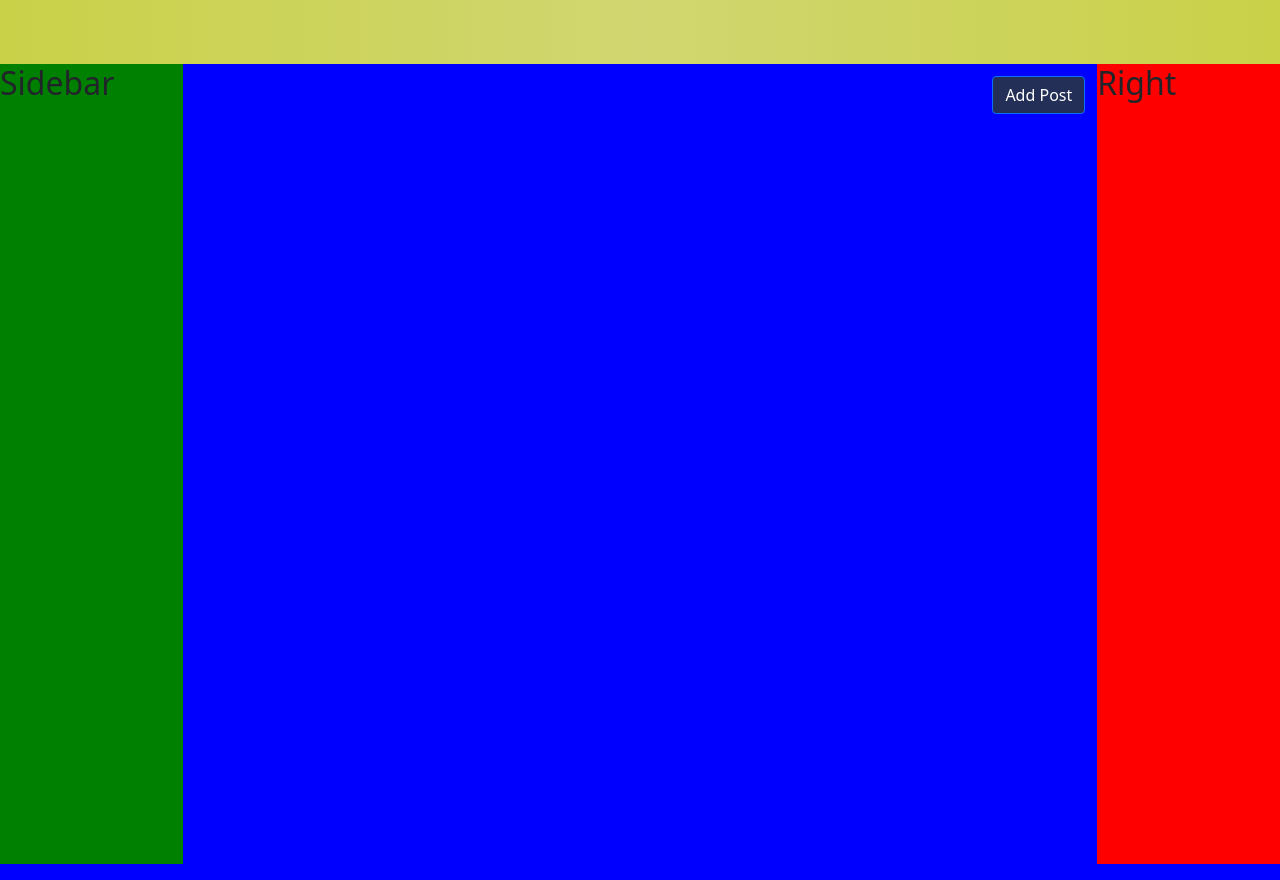
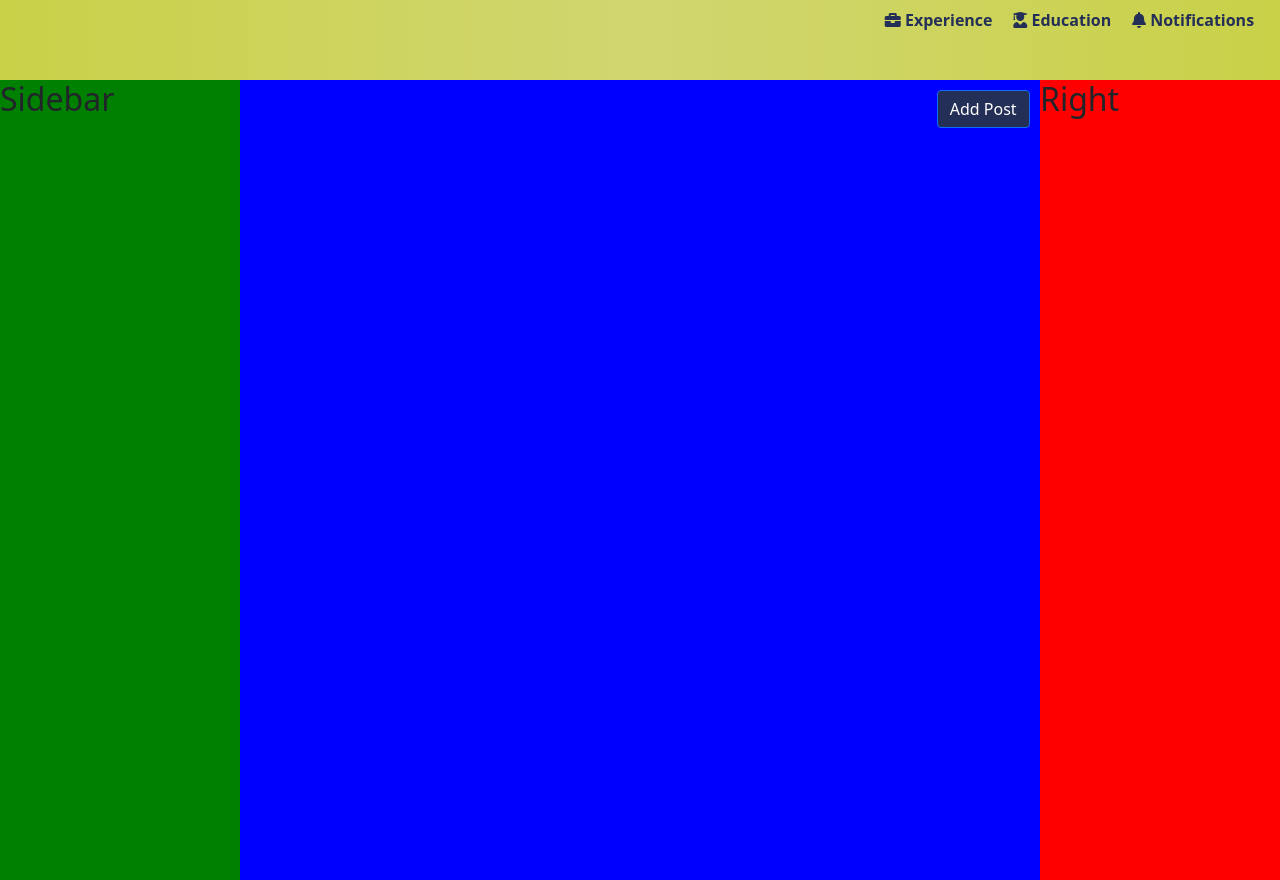
Before and after one commit to otienosteve/alumni-engagement, a Flask app: page /alumni/ in a window 1280 px wide. Run offline with Flask 3, Linux system fonts and the light colour scheme; some libraries are stand-ins or nearby versions.

Commit message:
Add left icons for actions

```diff
--- a/static/system/css/style.css
+++ b/static/system/css/style.css
@@ -1,7 +1,7 @@
 :root{
     --primary: rgb(201,209,72);
     --primary-linear: linear-gradient(90deg, rgba(201,209,72,1) 0%, rgba(209,214,112,1) 50%, rgba(201,209,72,1) 100%);
-
+    --secondary: #232f56;
 }
 
 
@@ -70,7 +70,7 @@ div.add-post-btn.mb-3{
 }
 .navbar{
     width:100%;
-    height:8vh;
+    height:10vh;
     background: var(--primary);
     background: var(--primary-linear);
 
@@ -103,7 +103,7 @@ margin-right: 2%;
 }
 .alumni-page-grid{
 display: grid;
-grid-template-columns: 2fr 10fr 2fr;
+grid-template-columns: 3fr 10fr 3fr;
 min-height: 100vh;
 }
 .alumni-sidebar{
@@ -125,3 +125,45 @@ min-height: 100vh;
     padding-right: 1.3%;
     padding-top: 1.3%;
 }
+::-webkit-scrollbar {
+    width: 10px;
+  }
+    ::-webkit-scrollbar-track {
+    background: #f1f1f1;
+  }
+    ::-webkit-scrollbar-thumb {
+    background: #888;
+      border-radius:10px;
+  }
+  ::-webkit-scrollbar-thumb:hover {
+
+    background: #555;
+  }
+  .navbar .right .nav-icons{
+    list-style-type: none;
+    display: inline-flex;
+    /* margin-right:2%; */
+    width: 70%;
+    justify-self:flex-end;
+
+
+  }
+  .navbar .right .nav-icons li{
+    margin-left: 5%;
+  }
+  .navbar .right .nav-icons li a{
+text-decoration: none;
+color: var(--secondary);
+font-weight: bold;
+
+  }
+
+  .navbar .right{
+    width: 50%;
+    display: flex;
+    justify-content: flex-end;
+    overflow: hidden;
+    height: 100%;
+
+
+  }
--- a/templates/alumni/alumni-base.html
+++ b/templates/alumni/alumni-base.html
@@ -1,7 +1,14 @@
 {% extends "base.html" %}
 {% block main %}
 <nav class="navbar">
-
+<div class="left"> </div>
+<div class="right">
+    <ul class='nav-icons'>
+        <li> <a href=""> <i class="fas fa-briefcase"></i> Experience </a></li>
+       <li> <a href=""><i class="fas fa-user-graduate"></i> Education </a></li>
+      <li> <a href=""><i class="fas fa-bell"></i> Notifications </a></li>
+    </ul>
+</div>
 </nav>
 <div class="alumni-page-grid">
     <div class="alumni-sidebar">
```
